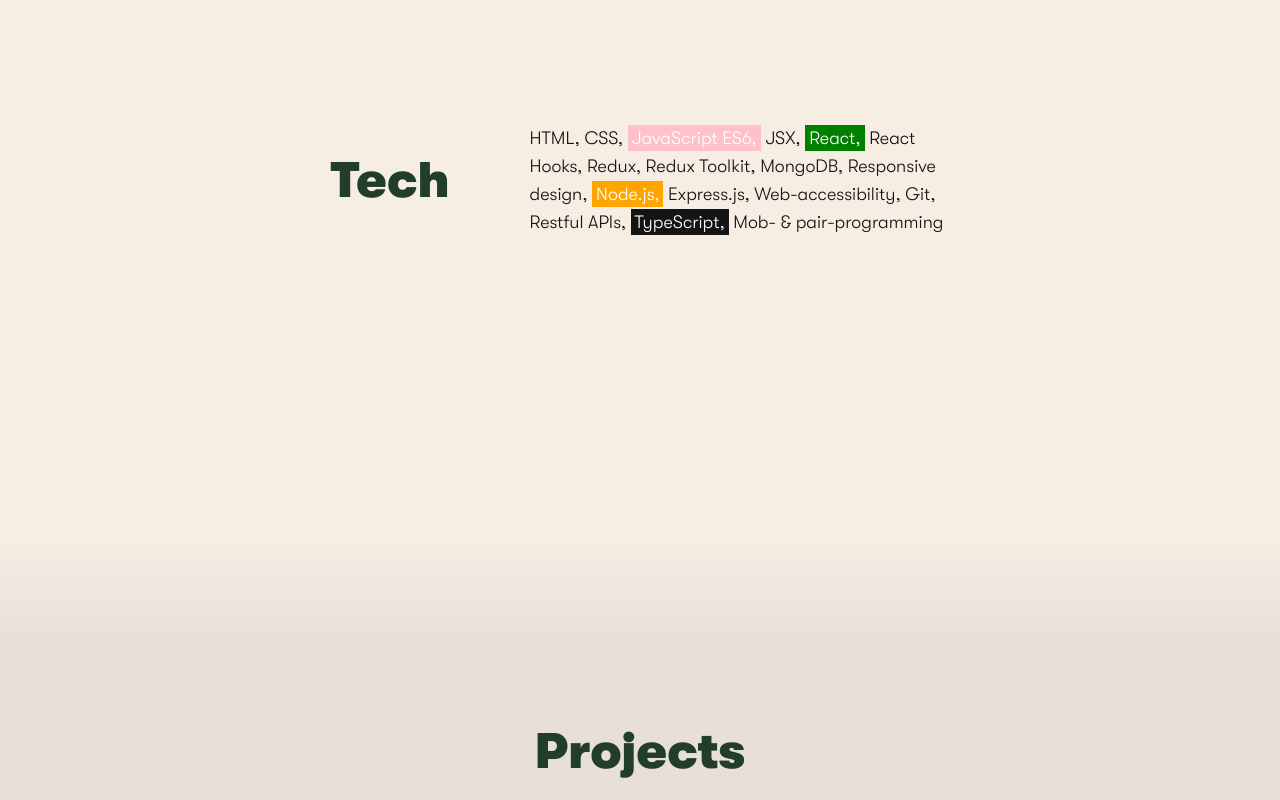
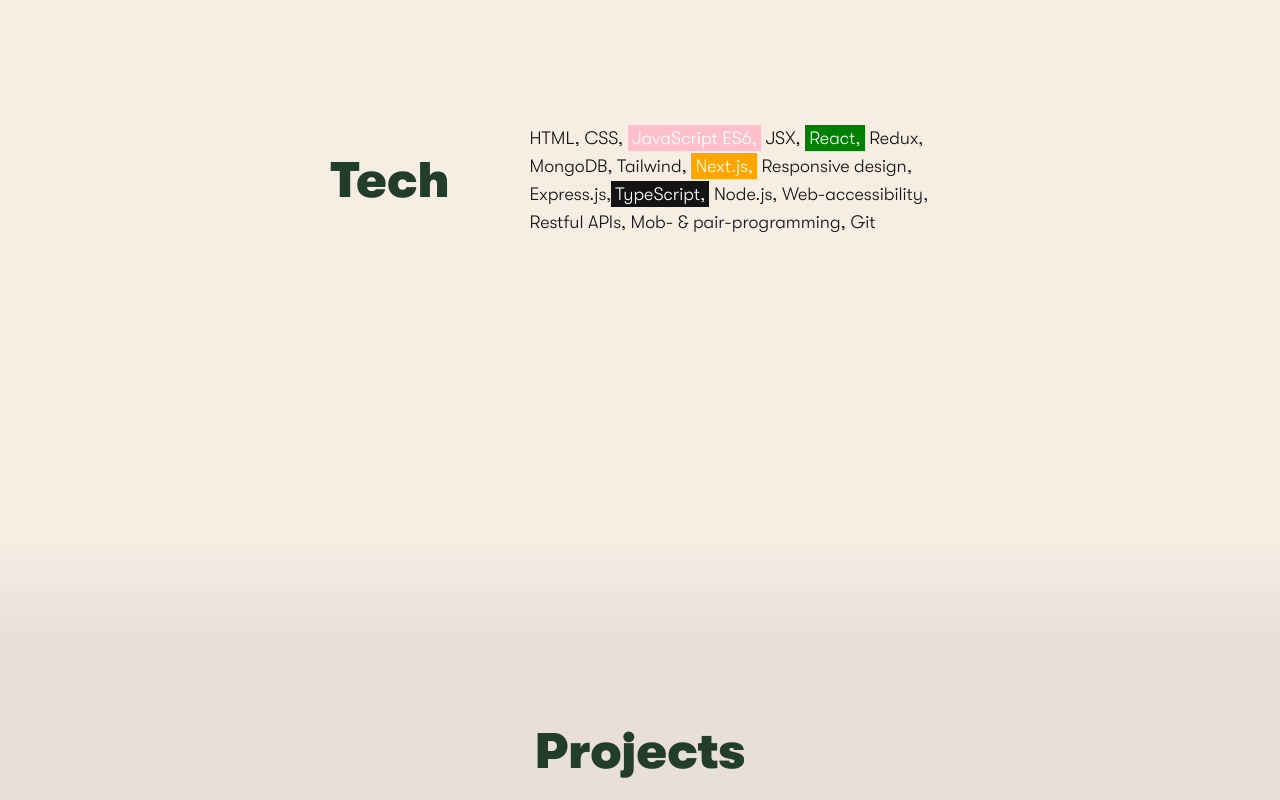
Before and after one commit to JohLeo/Portfolio, a React (Create React App) app: page / in a window 1280 px wide. Shown: the part 980-1780 px from the top of the page. Built offline with nearby package versions, Linux system fonts and the light colour scheme.

Commit message:
adding skills and fixing icons

```diff
--- a/src/components/Personal/PersonalStyle.js
+++ b/src/components/Personal/PersonalStyle.js
@@ -205,9 +205,11 @@
   color: var(--icons);
   padding: 0 9px;
   text-decoration: none;
+  transition: transform 0.4s ease-in-out;
 
     &:hover {
       color: var(--Hover);
+      transform: scale(1.3);
     }
 `
 
--- a/src/components/skills.js
+++ b/src/components/skills.js
@@ -108,24 +108,25 @@
           <Item>JavaScript ES6</Item>
           <Item>React</Item>
           <Item>Redux</Item>
+          <Item>Typescript</Item>
+          <Item>Next.js</Item>
+          <Item>Tailwind</Item>
           <Item>Styled components</Item>
           <Item>Node.js</Item>
           <Item>MongoDB</Item>
-          <Item>Typescript</Item>
         </SkillList>
 
         <SkillList>
           <SkillTool>Toolbox</SkillTool>
           <Item>GitHub</Item>
+          <Item>Git</Item>
           <Item>Postman</Item>
-          <Item>Google Cloud</Item>
-          <Item>Figma</Item>
-          <Item>Stack Overflow</Item>
-          <Item>Postman</Item>
+          <Item>Google Cloud Platform</Item>
           <Item>Compass</Item>
           <Item>ChatGPT</Item>
+          <Item>Contentful</Item>
+          <Item>Figma</Item>
           <Item>Adobe CS</Item>
-          <Item>Google Cloud Platform</Item>
         </SkillList>
 
         <SkillList>
@@ -135,13 +136,11 @@
           <Item>Pair-programming</Item>
           <Item>Concept Development</Item>
           <Item>Database Management</Item>
-          <Item>Git</Item>
+          <Item>Project Management</Item>
         </SkillList>
 
         <SkillList>
           <SkillItem>Upcoming</SkillItem>
-          <Item>Next.js</Item>
-          <Item>Tailwind</Item>
           <Item>React Native</Item>
           <Item>Jest</Item>
         </SkillList>
--- a/src/components/tech.js
+++ b/src/components/tech.js
@@ -67,10 +67,9 @@
         animate={{ opacity: isVisible ? 1 : 0 }}
         transition={{ duration: 2, ease: 'easeInOut' }}>
         HTML, CSS, <Tag background="pink">JavaScript ES6,</Tag> JSX, {' '}
-        <Tag background="green">React,</Tag> React Hooks, Redux, Redux Toolkit, MongoDB,
-        Responsive design,{' '} <Tag background="orange">Node.js,</Tag> Express.js,
-        Web-accessibility, Git, Restful APIs, <Tag background="#141414">TypeScript,</Tag> {' '}
-        Mob- & pair-programming
+        <Tag background="green">React,</Tag> Redux, MongoDB, Tailwind, <Tag background="orange">Next.js,</Tag>{' '}
+        Responsive design, Express.js,<Tag background="#141414">TypeScript,</Tag> {' '}  Node.js,
+        Web-accessibility, Restful APIs, Mob- & pair-programming, Git
       </TechText>
     </Container>
   );
```
